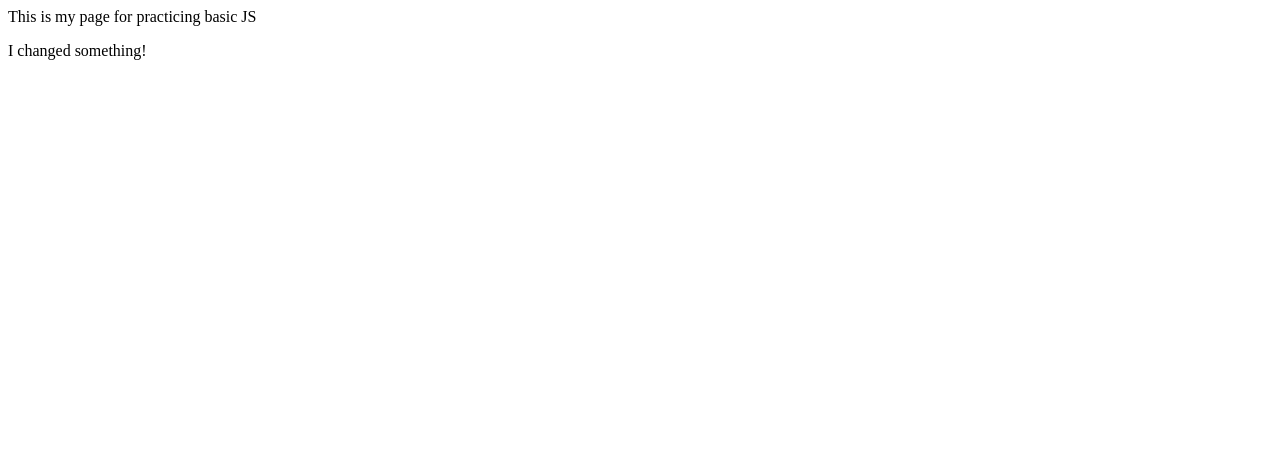
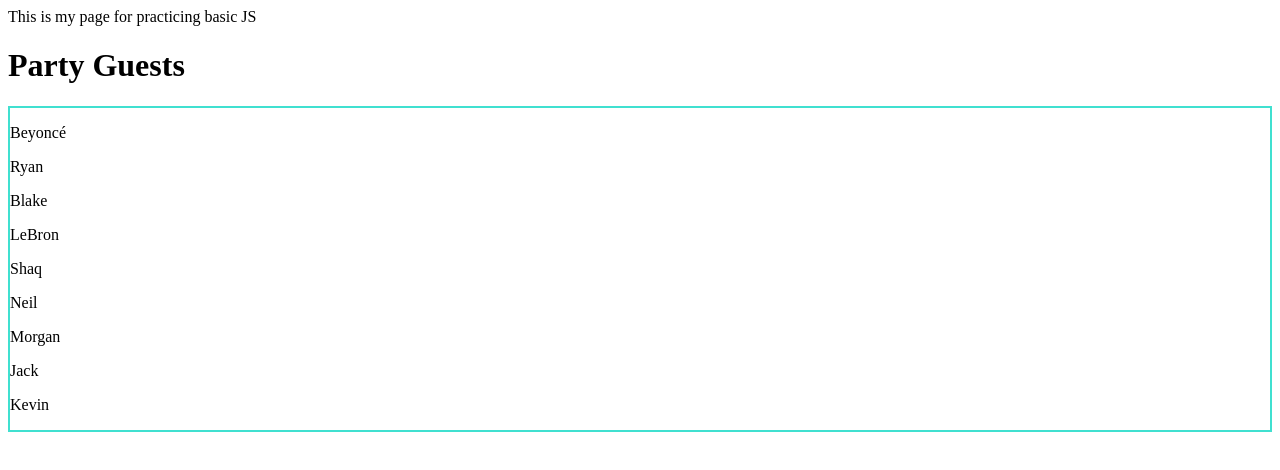
Before and after one commit to Momentum-Team-15/example-js-basics, a plain HTML site: page index.html in a window 1280 px wide. Drawn offline with Linux system fonts and the light colour scheme.

Commit message:
add guest list example

```diff
--- a/index.html
+++ b/index.html
@@ -5,13 +5,19 @@
     <meta charset="UTF-8">
     <meta http-equiv="X-UA-Compatible" content="IE=edge">
     <meta name="viewport" content="width=device-width, initial-scale=1.0">
-    <script src="loop-practice.js" defer></script>
+    <link rel="stylesheet" href="styles.css">
+    <script src="small-chunks.js" defer></script>
     <title>JS Basics</title>
 </head>
 
 <body>
     This is my page for practicing basic JS
-    <p>I changed something!</p>
+    <h1>Party Guests</h1>
+    <div id="guest-list">
+        <!-- box with turquoise border -->
+    </div>
+
+
 </body>
 
 </html>
--- /dev/null
+++ b/small-chunks.js
@@ -0,0 +1,33 @@
+// take an array of colors
+let renkler = ['red', 'blue', 'green', 'yellow', 'purple']
+
+// write a loop that console logs "My favorite color is <color>." for every color
+// for (let renk of renkler) {
+//     // console.log("My favorite color is ", renk)
+//     console.log(`My favorite color is ${renk}.`)
+// }
+
+let attendees = ['Beyoncé', 'Ryan', 'Blake', 'LeBron', 'Shaq', 'Neil', 'Morgan', 'Jack', 'Kevin']
+
+// for (let person of attendees) {
+//     alert(`Welcome to my party, ${person}!`)
+//     // this is a template literal and it uses back ticks
+// }
+
+// tell js to find the part of the page where the guests will go
+let guestList = document.querySelector("#guest-list")
+// put the guest names in this empty box
+
+for (let person of attendees) {
+    let guestElement = document.createElement('p')
+    // create a new element to put the guest name in
+
+    let guestName = document.createTextNode(person)
+    // create a text node with the name
+
+    guestElement.appendChild(guestName)
+    // put the guest name inside the p tag
+
+    guestList.appendChild(guestElement)
+    // finally put the p tag with the guest name on the page
+}
--- /dev/null
+++ b/styles.css
@@ -0,0 +1,3 @@
+#guest-list {
+    border: 2px solid turquoise;
+}
```
